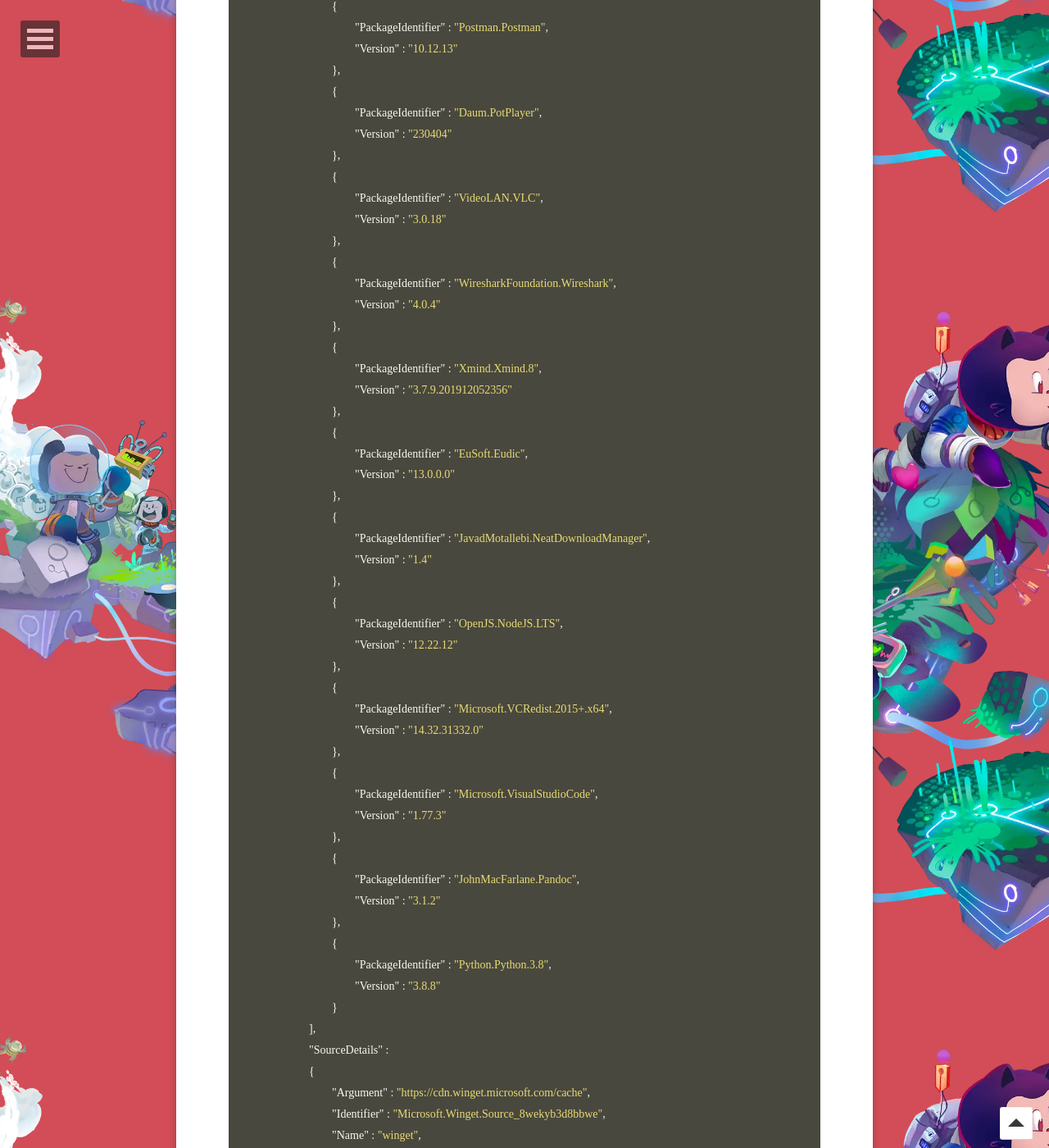
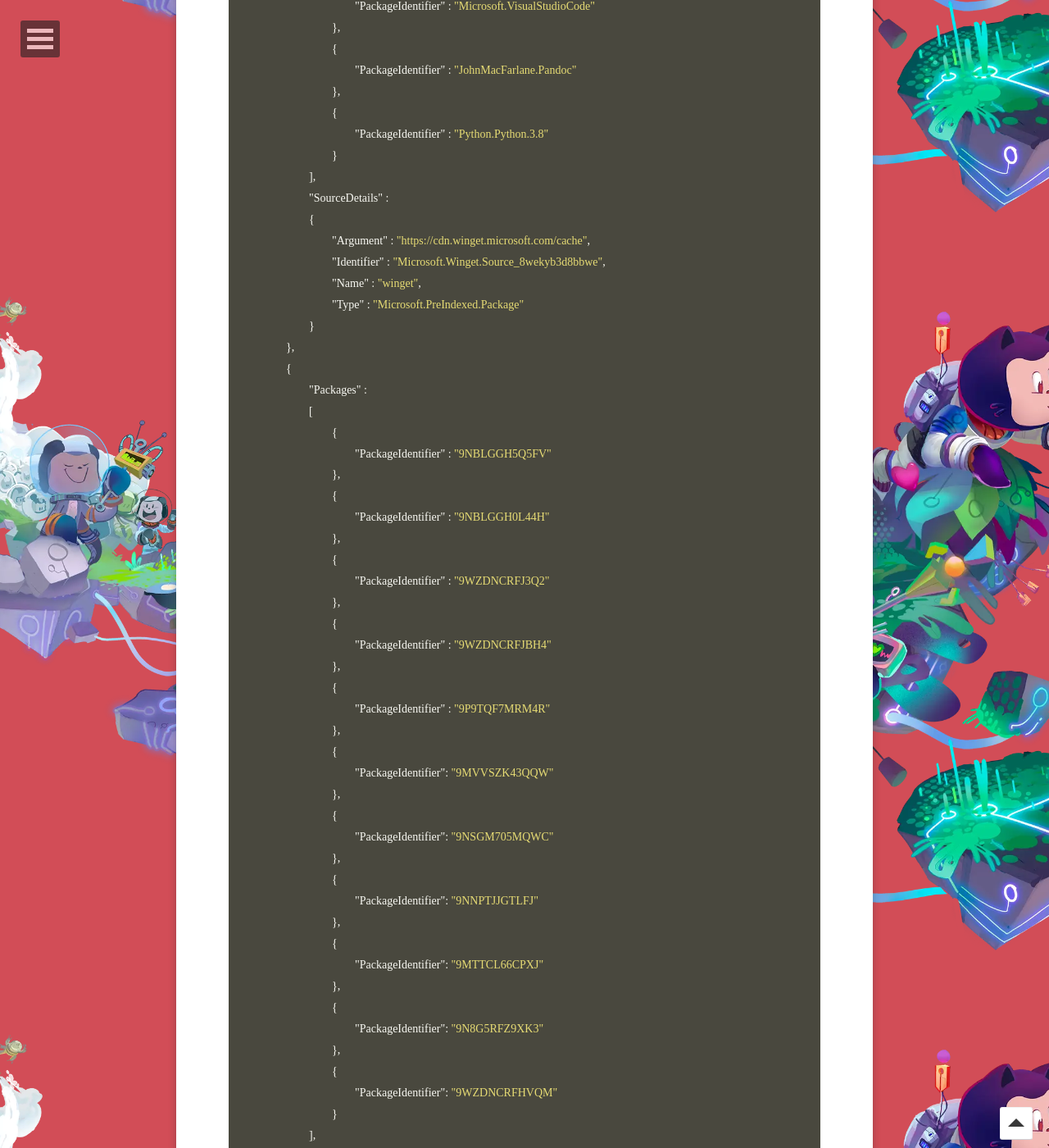
Before and after one commit to WebPavel/WebPavel.github.io, a Jekyll site: the page built from _posts/2023-04-14-WinGet-Usage.md, in a window 1280 px wide and 1400 px high, scrolled down 2430 px. Shown: the whole window at 82% size. Built offline with Jekyll 4.4.1, drawn with Linux system fonts in a browser that asks for light colours; some web fonts are replaced; some of the changed text lies outside the part shown.

Commit message:
Update 2023-04-14-WinGet-Usage.md

```diff
--- a/_posts/2023-04-14-WinGet-Usage.md
+++ b/_posts/2023-04-14-WinGet-Usage.md
@@ -22,120 +22,80 @@
 			"Packages" :
 			[
 				{
-					"PackageIdentifier" : "JGraph.Draw",
-					"Version" : "21.1.2"
+					"PackageIdentifier" : "7zip.7zip"
 				},
 				{
-					"PackageIdentifier" : "7zip.7zip",
-					"Version" : "22.01"
+					"PackageIdentifier" : "ShareX.ShareX"
 				},
 				{
-					"PackageIdentifier" : "ShareX.ShareX",
-					"Version" : "15.0.0"
+					"PackageIdentifier" : "voidtools.Everything"
 				},
 				{
-					"PackageIdentifier" : "Canonical.Ubuntu.2004",
-					"Version" : "2004.2021.825.0"
+					"PackageIdentifier" : "Telerik.Fiddler.Classic"
 				},
 				{
-					"PackageIdentifier" : "voidtools.Everything",
-					"Version" : "1.4.1.1022"
-				},
-				{
-					"PackageIdentifier" : "Telerik.Fiddler.Classic",
-					"Version" : "5.0.20211.51073"
-				},
-				{
-					"PackageIdentifier" : "GeekUninstaller.GeekUninstaller",
-					"Version" : "1.5.1.163"
+					"PackageIdentifier" : "GeekUninstaller.GeekUninstaller"
 				},
 				{
 					"PackageIdentifier" : "Git.Git",
 					"Version" : "2.34.1"
 				},
 				{
-					"PackageIdentifier" : "Google.Chrome",
-					"Version" : "112.0.5615.121"
+					"PackageIdentifier" : "Google.Chrome.Dev"
 				},
 				{
-					"PackageIdentifier" : "Gyan.FFmpeg",
-					"Version" : "6.0"
+					"PackageIdentifier" : "Gyan.FFmpeg"
 				},
 				{
 					"PackageIdentifier" : "JetBrains.IntelliJIDEA.Ultimate",
 					"Version" : "2021.1.3"
 				},
 				{
-					"PackageIdentifier" : "JetBrains.IntelliJIDEA.Community",
-					"Version" : "2022.3.1"
+					"PackageIdentifier" : "JetBrains.IntelliJIDEA.Community"
 				},
 				{
-					"PackageIdentifier" : "Kingsoft.WPSOffice",
-					"Version" : "11.2.0.11516"
+					"PackageIdentifier" : "Microsoft.Edge"
 				},
 				{
-					"PackageIdentifier" : "Microsoft.Edge",
-					"Version" : "112.0.1722.39"
+					"PackageIdentifier" : "Microsoft.EdgeWebView2Runtime"
 				},
 				{
-					"PackageIdentifier" : "Microsoft.EdgeWebView2Runtime",
-					"Version" : "112.0.1722.39"
+					"PackageIdentifier" : "OBSProject.OBSStudio"
 				},
 				{
-					"PackageIdentifier" : "Microsoft.WindowsTerminal.Preview",
-					"Version" : "1.17.10234.0"
-				},
-				{
-					"PackageIdentifier" : "OBSProject.OBSStudio",
-					"Version" : "29.0.2"
-				},
-				{
-					"PackageIdentifier" : "Postman.Postman",
-					"Version" : "10.12.13"
+					"PackageIdentifier" : "Postman.Postman"
 				},
 				{
 					"PackageIdentifier" : "Daum.PotPlayer",
-					"Version" : "230404"
+					"Version" : "210729"
 				},
 				{
-					"PackageIdentifier" : "VideoLAN.VLC",
-					"Version" : "3.0.18"
+					"PackageIdentifier" : "VideoLAN.VLC"
 				},
 				{
-					"PackageIdentifier" : "WiresharkFoundation.Wireshark",
-					"Version" : "4.0.4"
+					"PackageIdentifier" : "WiresharkFoundation.Wireshark"
 				},
 				{
-					"PackageIdentifier" : "Xmind.Xmind.8",
-					"Version" : "3.7.9.201912052356"
+					"PackageIdentifier" : "Xmind.Xmind.8"
 				},
 				{
-					"PackageIdentifier" : "EuSoft.Eudic",
-					"Version" : "13.0.0.0"
-				},
-				{
-					"PackageIdentifier" : "JavadMotallebi.NeatDownloadManager",
-					"Version" : "1.4"
+					"PackageIdentifier" : "JavadMotallebi.NeatDownloadManager"
 				},
 				{
 					"PackageIdentifier" : "OpenJS.NodeJS.LTS",
 					"Version" : "12.22.12"
 				},
 				{
-					"PackageIdentifier" : "Microsoft.VCRedist.2015+.x64",
-					"Version" : "14.32.31332.0"
+					"PackageIdentifier" : "Microsoft.VCRedist.2015+.x64"
 				},
 				{
-					"PackageIdentifier" : "Microsoft.VisualStudioCode",
-					"Version" : "1.77.3"
+					"PackageIdentifier" : "Microsoft.VisualStudioCode"
 				},
 				{
-					"PackageIdentifier" : "JohnMacFarlane.Pandoc",
-					"Version" : "3.1.2"
+					"PackageIdentifier" : "JohnMacFarlane.Pandoc"
 				},
 				{
-					"PackageIdentifier" : "Python.Python.3.8",
-					"Version" : "3.8.8"
+					"PackageIdentifier" : "Python.Python.3.8"
 				}
 			],
 			"SourceDetails" :
@@ -150,24 +110,37 @@
 			"Packages" :
 			[
 				{
-					"PackageIdentifier" : "9NBLGGH5Q5FV",
-					"Version" : "2.14.91.0"
+					"PackageIdentifier" : "9NBLGGH5Q5FV"
 				},
 				{
-					"PackageIdentifier" : "9NBLGGH0L44H",
-					"Version" : "2020.1.21621.0"
+					"PackageIdentifier" : "9NBLGGH0L44H"
 				},
 				{
-					"PackageIdentifier" : "9WZDNCRFJ3Q2",
-					"Version" : "4.53.50501.0"
+					"PackageIdentifier" : "9WZDNCRFJ3Q2"
 				},
 				{
-					"PackageIdentifier" : "9WZDNCRFJBH4",
-					"Version" : "2023.10030.7003.0"
+					"PackageIdentifier" : "9WZDNCRFJBH4"
 				},
 				{
-					"PackageIdentifier" : "9P9TQF7MRM4R",
-					"Version" : "1.2.0.0"
+					"PackageIdentifier" : "9P9TQF7MRM4R"
+				},
+				{
+					"PackageIdentifier": "9MVVSZK43QQW"
+				},
+				{
+					"PackageIdentifier": "9NSGM705MQWC"
+				},
+				{
+					"PackageIdentifier": "9NNPTJJGTLFJ"
+				},
+				{
+					"PackageIdentifier": "9MTTCL66CPXJ"
+				},
+				{
+					"PackageIdentifier": "9N8G5RFZ9XK3"
+				},
+				{
+					"PackageIdentifier": "9WZDNCRFHVQM"
 				}
 			],
 			"SourceDetails" :
```
Also changed, not shown: other parts of _posts/2023-04-14-WinGet-Usage.md (+1 -1 lines).
